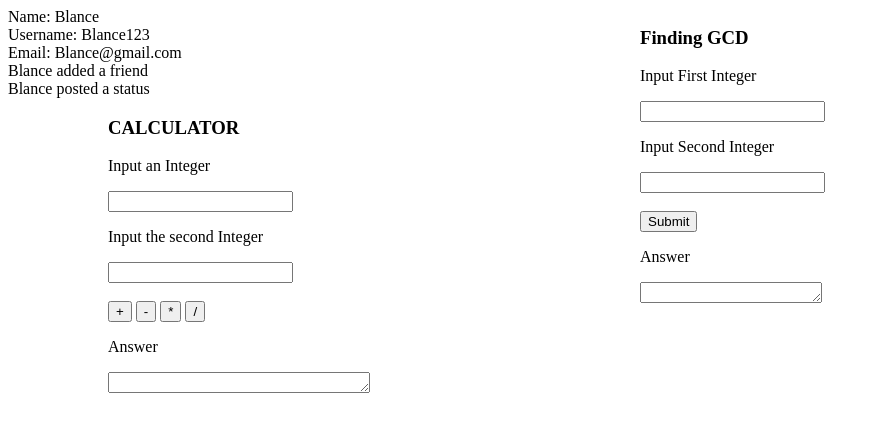
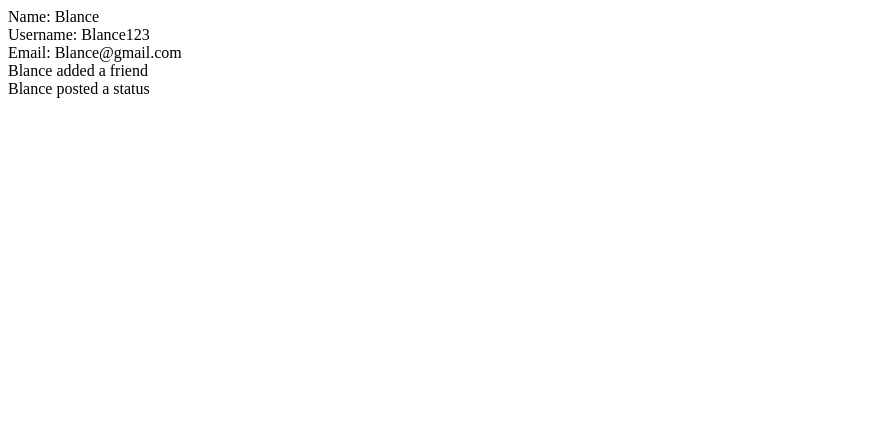
Before and after one commit to Jaysooon/advanced_programming, a PHP site: page / in a window 1280 px wide. Shown: the top 432 px of the page, without its empty margins (0-880 px from the left). Run offline with PHP 8.4, Linux system fonts and the light colour scheme.

Commit message:
Update index.php

```diff
--- a/index.php
+++ b/index.php
@@ -1,15 +1,5 @@
-<!DOCTYPE html>
-<html lang="en" dir="ltr">
-  <head>
-    <meta charset="utf-8">
-    <title></title>
-  </head>
-  <body>
-
-<div class="container">
-  <div class="row">
-    <div class="col"><?php
-      class User{
+<?php
+class User{
         public $name;
         public $username;
         public $email;
@@ -51,102 +41,4 @@
       echo "Email: " . $example->get_email() . "<br>";
       $example->addFriend("Blance");
       $example->postStatus("Blance");
-     ?>
-
-      <form class="" action="" method="post" style="padding-left: 100px;">
-          <h3>CALCULATOR</h3>
-          <p>Input an Integer</p>
-          <input type="number" name="input1">
-
-          <p>Input the second Integer</p>
-          <input type="number" name="input2">
-          <br>
-          <br>
-          <button type="submit" name="add" value="add"> + </button>
-          <button type="submit" name="subtract" value="subtract"> - </button>
-          <button type="submit" name="multi" value="multi"> * </button>
-          <button type="submit" name="divide" value="divide"> / </button>
-          <p>Answer</p>
-          <textarea name="name" rows="1" cols="30">
-              <?php
-                if (isset($_POST['add'])) {
-                  $num1 = $_POST['input1'];
-                  $num2 = $_POST['input2'];
-                  $result = $num1 + $num2;
-                  echo $result;
-                }
-                if (isset($_POST['subtract'])) {
-                  $num1 = $_POST['input1'];
-                  $num2 = $_POST['input2'];
-                  $result = $num1 - $num2;
-                  echo $result;
-                }
-                if (isset($_POST['multi'])) {
-                  $num1 = $_POST['input1'];
-                  $num2 = $_POST['input2'];
-                  $result = $num1 * $num2;
-                  echo $result;
-                }
-                if (isset($_POST['divide'])) {
-                  $num1 = $_POST['input1'];
-                  $num2 = $_POST['input2'];
-                  $result = $num1 / $num2;
-                  echo $result;
-                }
-
-               ?>
-          </textarea>
-
-        </form>
-    </div>
-    <div class="col">
-      <form class="" action="" method="post">
-        <h3>Finding GCD</h3>
-        <p>Input First Integer</p>
-        <input type="number" name="first" value="first">
-        <p>Input Second Integer</p>
-        <input type="number" name="second" value="first">
-        <br>
-        <br>
-        <button type="submit" name="submit" value="submit">Submit</button>
-        <p>Answer</p>
-        <textarea name="name" rows="1" cols="20">
-          <?php
-            if (isset($_POST['submit'])) {
-              $num1 = $_POST['first'];
-              $num2 = $_POST['second'];
-
-              if ($num1 > $num2)
-              {
-                $temp = $num1;
-                $num1 = $num2;
-                $num2 = $temp;
-              }
-              for($i = 1; $i < ($num1+1); $i++)
-              {
-                if ($num1%$i == 0 and $num2%$i == 0)
-                $gcd = $i;
-              }
-              echo $gcd;
-            }
-          ?>
-        </textarea>
-      </form>
-    </div>
-  </div>
-</div>
-
-<style media="screen">
-  .col{
-    float: left;
-    width: 50%;
-  }
-  .row:after {
-  content: "";
-  display: table;
-  clear: both;
-}
-</style>
-
-  </body>
-</html>
+?>
```
